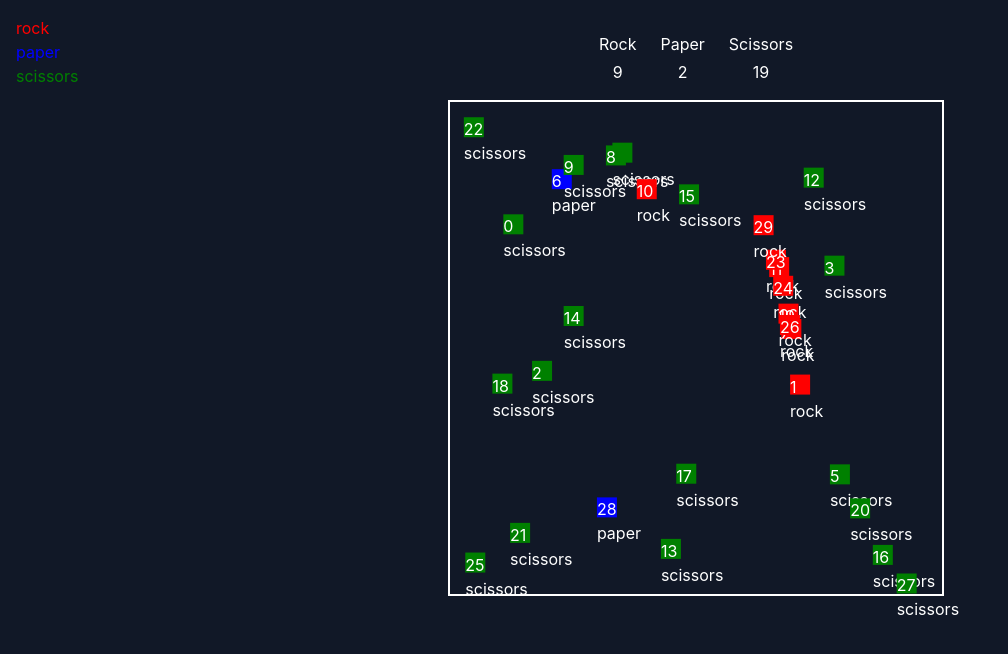
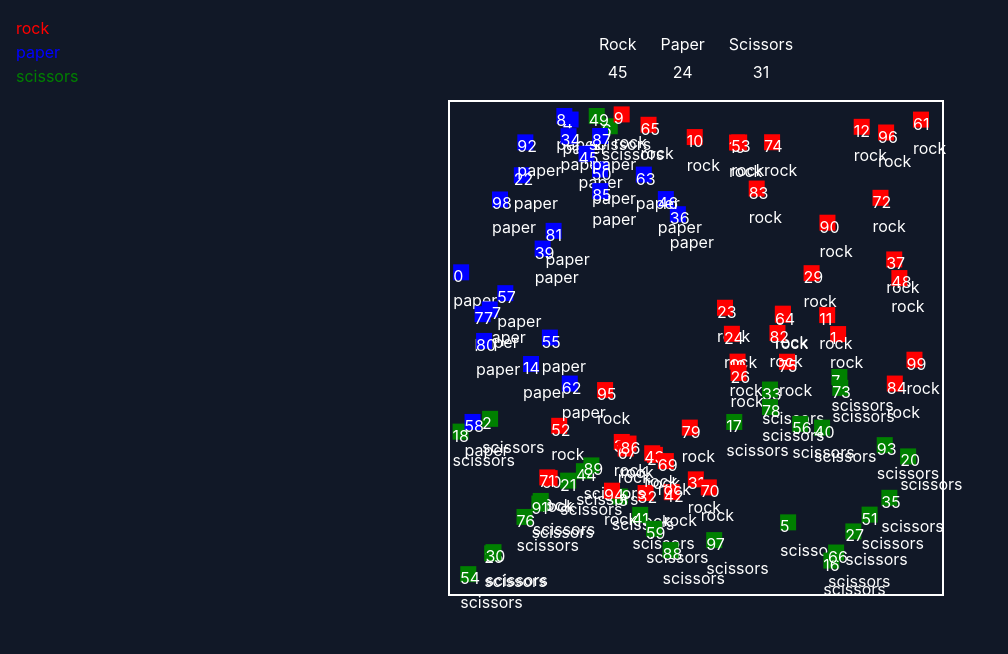
Before and after one commit to 40fathoms/rock-paper-scissors, a React (Vite) app: page / in a window 1280 px wide. Shown: the top 654 px of the page, without its empty margins (0-1008 px from the left). Built offline with nearby package versions, Linux system fonts and the light colour scheme.

Commit message:
feat: updated elements

```diff
--- a/src/classes/quadTree.ts
+++ b/src/classes/quadTree.ts
@@ -75,7 +75,7 @@
 
         // rock
         if (newElement === 0) {
-          return new Point(150, 0, `${i}`, {
+          return new Point(190, 50, `${i}`, {
             direction: generateRandomCathetuses(),
             elementType: 'rock'
           });
@@ -83,14 +83,14 @@
 
         // paper
         if (newElement === 1) {
-          return new Point(0, 250, `${i}`, {
+          return new Point(50, 300, `${i}`, {
             direction: generateRandomCathetuses(),
             elementType: 'paper'
           });
         }
 
         // scissors
-        return new Point(250, 250, `${i}`, {
+        return new Point(300, 300, `${i}`, {
           direction: generateRandomCathetuses(),
           elementType: 'scissors'
         });
--- a/src/components/element.tsx
+++ b/src/components/element.tsx
@@ -118,7 +118,7 @@
         backgroundColor: elementTypeColor[elementType]
         // backgroundColor: elementTypeColor[elementTypeRef.current]
       }}
-      className={cn(['absolute h-5 w-5 bg-white'])}
+      className={cn(['absolute h-4 w-4 bg-white'])}
     >
       {id} <br /> {elementType}
       {/* {id} <br /> {elementTypeRef.current} */}
--- a/src/contexts/RockPaperScissorsContext.tsx
+++ b/src/contexts/RockPaperScissorsContext.tsx
@@ -22,7 +22,7 @@
   children
 }: IRockPaperScissorsContextProvider) => {
   const boxRef = useRef<ElementRef<'div'>>(null);
-  const quadTree = useRef(new QuadTree(new Rectangle(0, 0, 600, 600), 30));
+  const quadTree = useRef(new QuadTree(new Rectangle(0, 0, 600, 600), 100));
   const [isInitialized, setIsInitialized] = useState(false);
 
   // useState [...new rock, ...new paper, ...new scissors] default points
```
